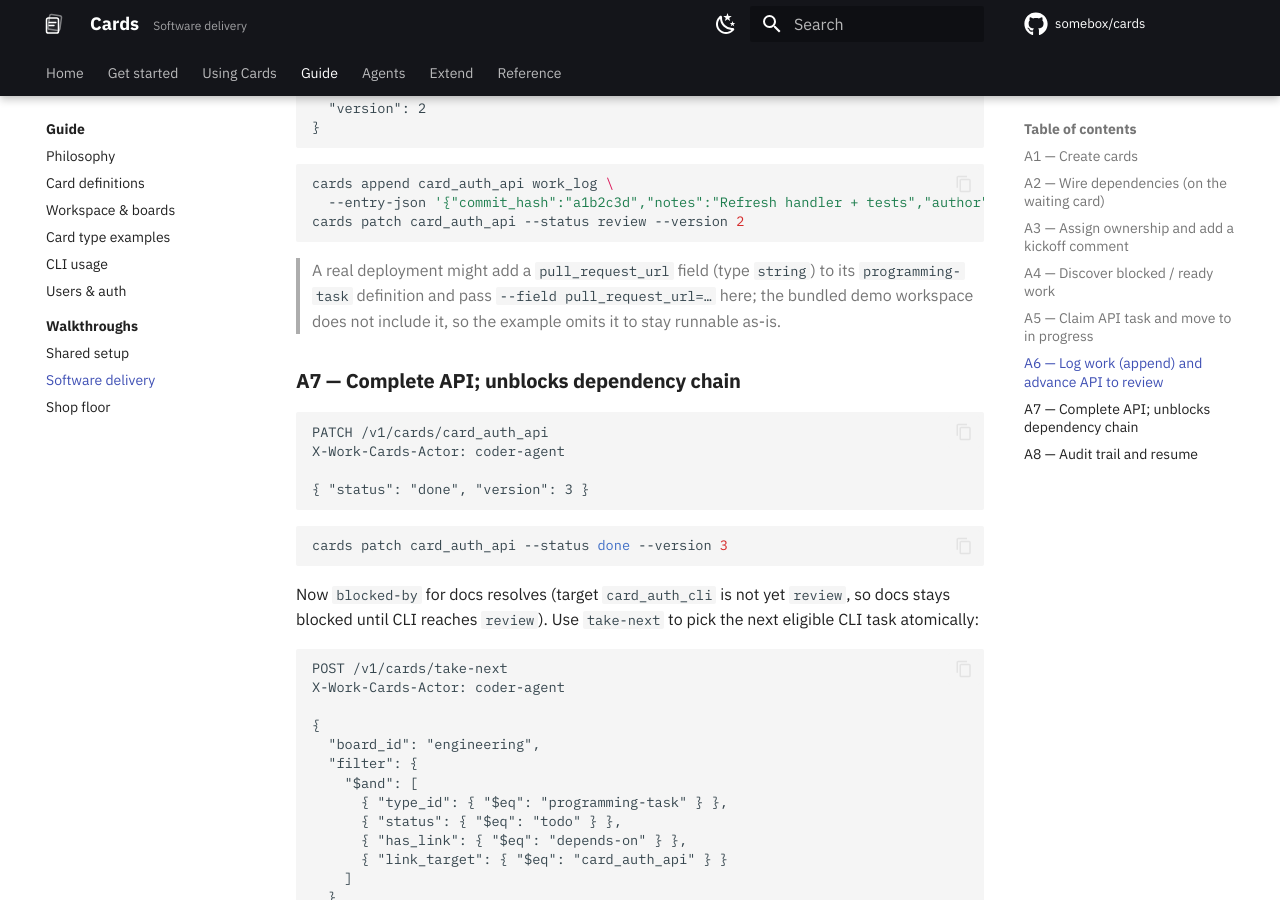
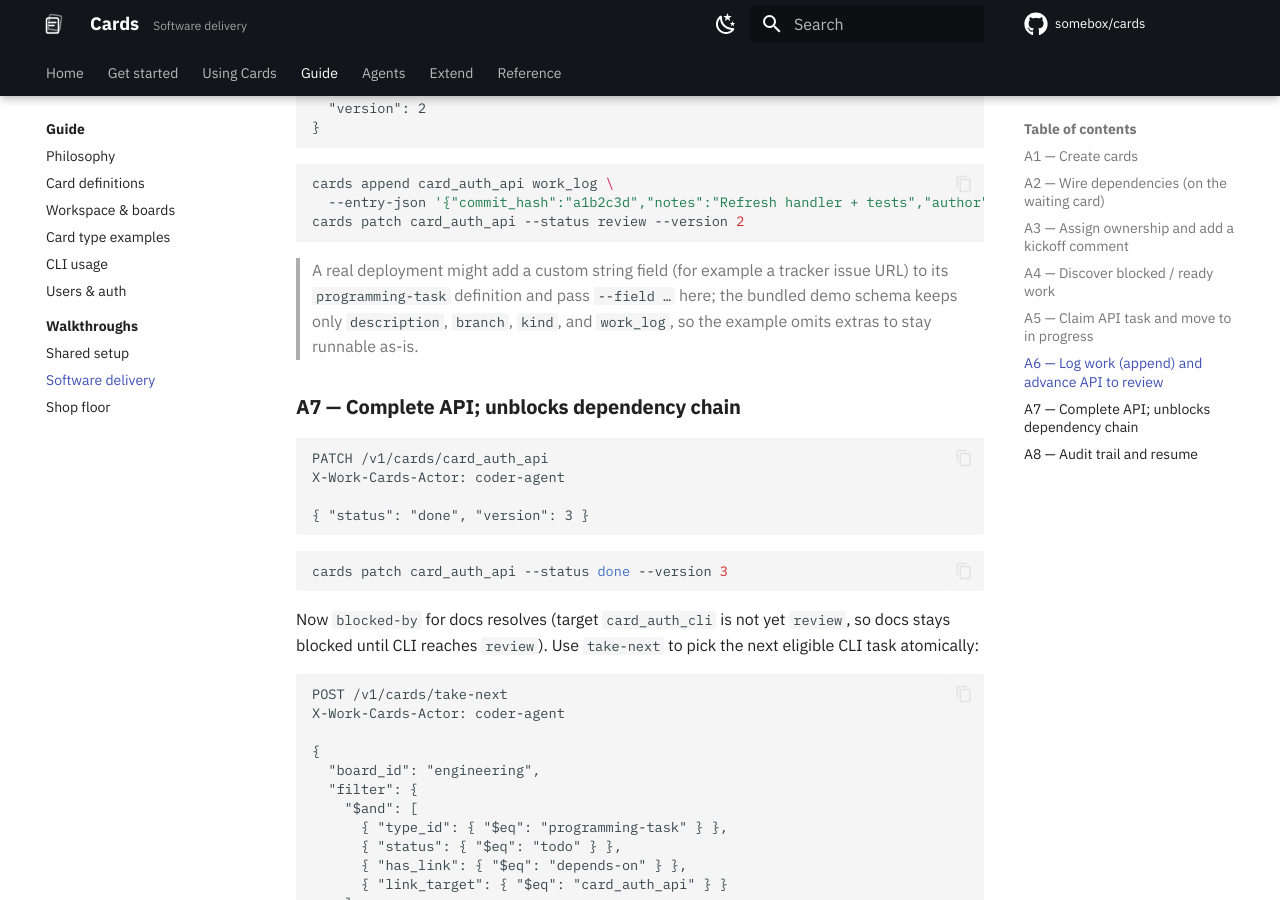
Before and after one commit to somebox/cards, an MkDocs documentation site: the page built from docs/examples/software-delivery.md, in a window 1280 px wide and 900 px high, scrolled down 3729 px. Built offline with MkDocs 1.6.1 and Material for MkDocs 9.7.7, drawn with Linux system fonts in a browser that asks for light colours; comment, search, counter and statistics services are not loaded.

Commit message:
Align programming-task documentation with current fields
- replace dropped pull_request_url examples with the screenshot migration
- keep the software-delivery example runnable against the bundled schema
- relates to engineering card b01ee035

Co-authored-by: Cursor <cursoragent@cursor.com>

````diff
--- a/docs/examples/software-delivery.md
+++ b/docs/examples/software-delivery.md
@@ -190,10 +190,10 @@ cards append card_auth_api work_log \
 cards patch card_auth_api --status review --version 2
 ```
 
-> A real deployment might add a `pull_request_url` field (type `string`) to
-> its `programming-task` definition and pass `--field pull_request_url=…`
-> here; the bundled demo workspace does not include it, so the example omits
-> it to stay runnable as-is.
+> A real deployment might add a custom string field (for example a tracker
+> issue URL) to its `programming-task` definition and pass `--field …` here;
+> the bundled demo schema keeps only `description`, `branch`, `kind`, and
+> `work_log`, so the example omits extras to stay runnable as-is.
 
 ### A7 — Complete API; unblocks dependency chain
 
````
Also changed, not shown: docs/reference/card-definitions.md (+3 -3 lines), docs/spec/api-surface.md (+2 -2 lines).
